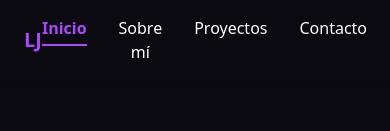
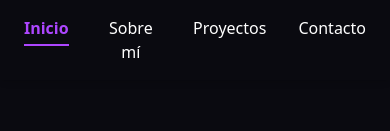
Before and after one commit to ferrarileonardo/mi-portafolio, a Next.js app: page / in a window 390 px wide. Shown: the top 131 px of the page. Built offline with nearby package versions, Linux system fonts and the light colour scheme.

Commit message:
Oculta logo LJ en pantallas pequeñas (responsive)

```diff
--- a/app/components/Navbar.tsx
+++ b/app/components/Navbar.tsx
@@ -16,7 +16,7 @@ export default function Navbar({ activeSection, onNavigate }: NavbarProps) {
     <nav className="w-full fixed top-0 left-0 bg-background text-foreground shadow-md z-50">
       <div className="max-w-6xl mx-auto px-6 py-4 flex items-center justify-between">
         {/* Logo */}
-        <div className="text-purple-500 font-bold text-xl">LJ</div>
+        <div className="hidden md:block text-purple-500 font-bold text-xl">LJ</div>
 
         {/* Links */}
         <ul className="flex gap-8 font-medium mx-auto">
```
